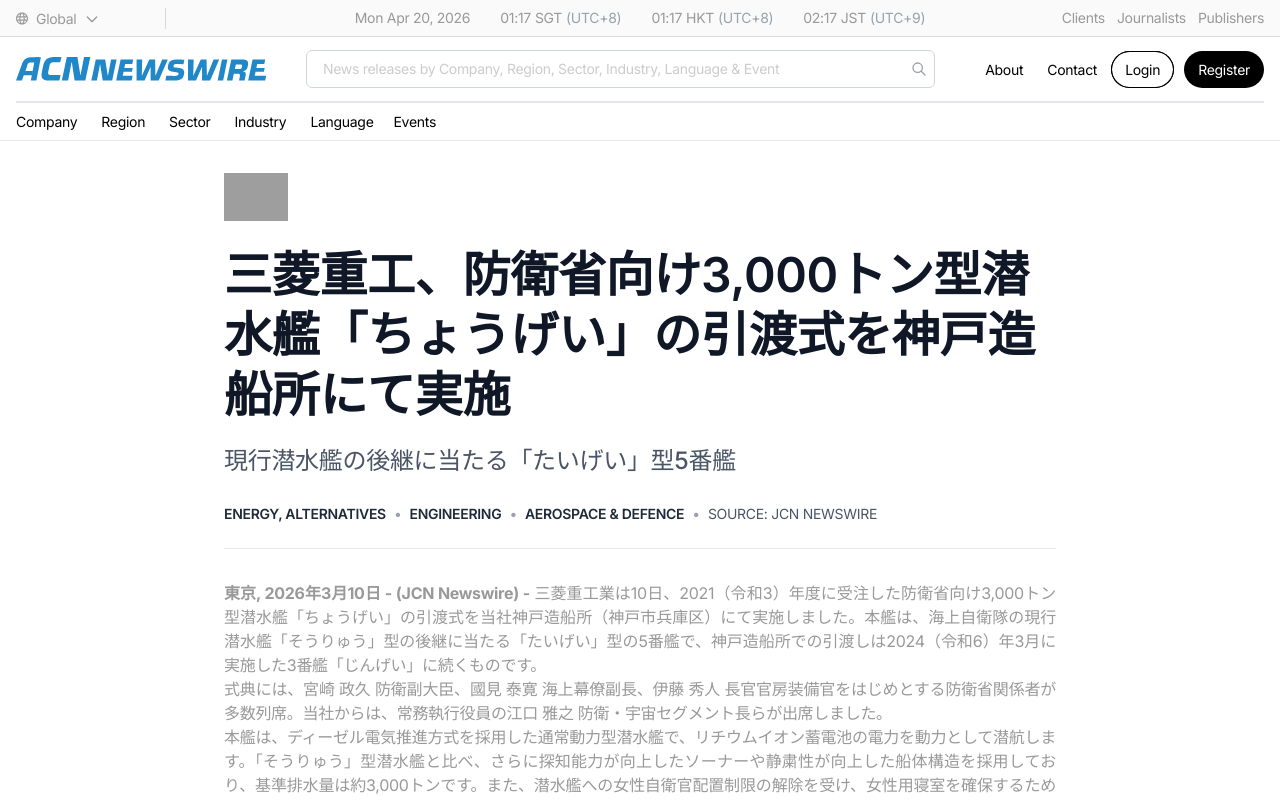
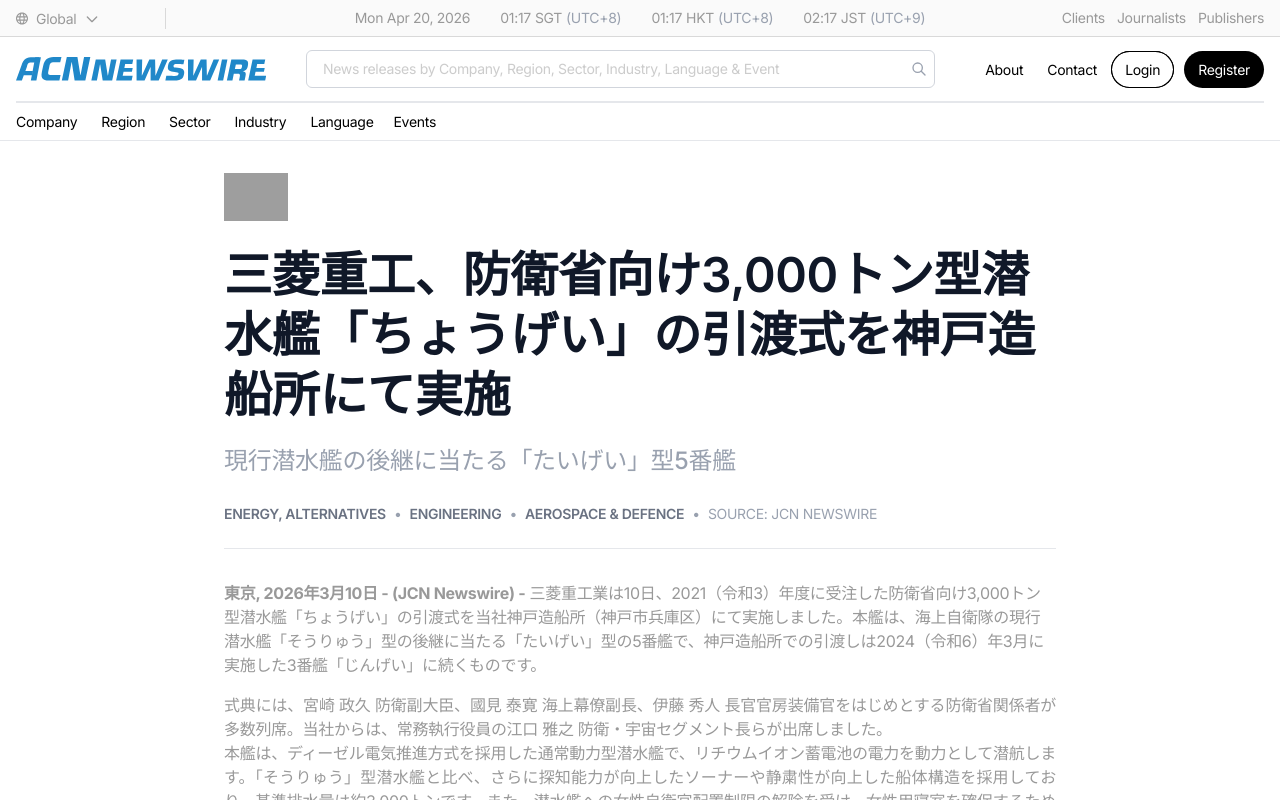
Before and after one commit to s-ging/newsroom, a Next.js app: page / in a window 1280 px wide. Shown: the top 800 px of the page. Built offline with nearby package versions, Linux system fonts and the light colour scheme; grey boxes are pictures that could not be loaded.

Commit message:
feat: changes on body

```diff
--- a/src/components/press-release/Hero.tsx
+++ b/src/components/press-release/Hero.tsx
@@ -67,17 +67,17 @@
       </h1>
 
       {subHeadline && (
-        <p className="mt-4 text-xl md:text-2xl text-gray-600 font-medium leading-relaxed">
+        <p className="mt-4 text-xl md:text-2xl text-gray-400 font-medium leading-relaxed">
           {subHeadline}
         </p>
       )}
 
       {tagParts.length > 0 && (
-        <p className="mt-6 text-xs md:text-sm uppercase text-gray-600">
+        <p className="mt-6 text-xs md:text-sm uppercase text-gray-400">
           {tagParts.map((part, i) => (
             <span key={i}>
               {i > 0 && <span className="mx-2 text-gray-400">•</span>}
-              <span className={part.startsWith('Source:') ? '' : 'font-semibold text-gray-800'}>
+              <span className={part.startsWith('Source:') ? '' : 'font-semibold text-gray-500'}>
                 {part}
               </span>
             </span>
--- a/src/services/mock-press-release.ts
+++ b/src/services/mock-press-release.ts
@@ -10,7 +10,7 @@
   language: "Japanese",
   photo: [],
   stock: null,
-  bodyHtml: `<p style="text-align: justify;"><strong>東京, 2026年3月10日 - (JCN Newswire) -</strong>&nbsp;三菱重工業は10日、2021（令和3）年度に受注した防衛省向け3,000トン型潜水艦「ちょうげい」の引渡式を当社神戸造船所（神戸市兵庫区）にて実施しました。本艦は、海上自衛隊の現行潜水艦「そうりゅう」型の後継に当たる「たいげい」型の5番艦で、神戸造船所での引渡しは2024（令和6）年3月に実施した3番艦「じんげい」に続くものです。</p><p style="text-align: justify;">式典には、宮崎 政久 防衛副大臣、國見 泰寛 海上幕僚副長、伊藤 秀人 長官官房装備官をはじめとする防衛省関係者が多数列席。当社からは、常務執行役員の江口 雅之 防衛・宇宙セグメント長らが出席しました。</p><p style="text-align: justify;">本艦は、ディーゼル電気推進方式を採用した通常動力型潜水艦で、リチウムイオン蓄電池の電力を動力として潜航します。「そうりゅう」型潜水艦と比べ、さらに探知能力が向上したソーナーや静粛性が向上した船体構造を採用しており、基準排水量は約3,000トンです。また、潜水艦への女性自衛官配置制限の解除を受け、女性用寝室を確保するため居住区内へ仕切りを設置し、シャワー室通路にはカーテンを設けるなど、女性自衛官の勤務に対応しているのも特長です。</p><p style="text-align: justify;">三菱重工は、陸・海・空にまたがる防衛装備品事業を一元的に運営し、技術的シナジーを発揮する中で、機能・性能ならびにコストパフォーマンスに優れた最新鋭の艦艇を開発・設計・建造し、就役後の維持整備にも積極的に対応しています。今後もトータルシップインテグレーターとして、省人化や無人化、サイバーセキュリティ、ライフサイクルコストの低減といった顧客の抱える課題に応え、従来の枠組みにとらわれない新しい潜水艦の開発に注力していきます。</p><p style="text-align: justify;">URL <a href="https://www.mhi.com/jp/news/260310.html">https://www.mhi.com/jp/news/260310.html</a>&nbsp;</p><p style="text-align: justify;"><strong>三菱重工グループについて</strong></p><p style="text-align: justify;">三菱重工グループは、エンジニアリングとものづくりのグローバルリーダーとして、 1884年の創立以来、 社会課題に真摯に向き合い、人々の暮らしを支えてきました。長い歴史の中で培われた高い技術力に最先端の知見を取り入れ、カーボンニュートラル社会の実現 に向けたエナジートランジション、 社会インフラのスマート化、サイバー・セキュリティ分野 の発展に取り組み、 人々の豊かな暮らしを実現します。詳しくは:&nbsp;三菱重工グループのウェブサイト:&nbsp;<a href="https://www.mhi.com/jp">www.mhi.com/jp</a></p>`,
+  bodyHtml: `<p style="margin-bottom: 16px;"><strong>東京, 2026年3月10日 - (JCN Newswire) -</strong>&nbsp;三菱重工業は10日、2021（令和3）年度に受注した防衛省向け3,000トン型潜水艦「ちょうげい」の引渡式を当社神戸造船所（神戸市兵庫区）にて実施しました。本艦は、海上自衛隊の現行潜水艦「そうりゅう」型の後継に当たる「たいげい」型の5番艦で、神戸造船所での引渡しは2024（令和6）年3月に実施した3番艦「じんげい」に続くものです。</p><p style="text-align: justify;">式典には、宮崎 政久 防衛副大臣、國見 泰寛 海上幕僚副長、伊藤 秀人 長官官房装備官をはじめとする防衛省関係者が多数列席。当社からは、常務執行役員の江口 雅之 防衛・宇宙セグメント長らが出席しました。</p><p style="text-align: justify;">本艦は、ディーゼル電気推進方式を採用した通常動力型潜水艦で、リチウムイオン蓄電池の電力を動力として潜航します。「そうりゅう」型潜水艦と比べ、さらに探知能力が向上したソーナーや静粛性が向上した船体構造を採用しており、基準排水量は約3,000トンです。また、潜水艦への女性自衛官配置制限の解除を受け、女性用寝室を確保するため居住区内へ仕切りを設置し、シャワー室通路にはカーテンを設けるなど、女性自衛官の勤務に対応しているのも特長です。</p><p style="text-align: justify;">三菱重工は、陸・海・空にまたがる防衛装備品事業を一元的に運営し、技術的シナジーを発揮する中で、機能・性能ならびにコストパフォーマンスに優れた最新鋭の艦艇を開発・設計・建造し、就役後の維持整備にも積極的に対応しています。今後もトータルシップインテグレーターとして、省人化や無人化、サイバーセキュリティ、ライフサイクルコストの低減といった顧客の抱える課題に応え、従来の枠組みにとらわれない新しい潜水艦の開発に注力していきます。</p><p style="text-align: justify;">URL <a href="https://www.mhi.com/jp/news/260310.html">https://www.mhi.com/jp/news/260310.html</a>&nbsp;</p><p style="text-align: justify;"><strong>三菱重工グループについて</strong></p><p style="text-align: justify;">三菱重工グループは、エンジニアリングとものづくりのグローバルリーダーとして、 1884年の創立以来、 社会課題に真摯に向き合い、人々の暮らしを支えてきました。長い歴史の中で培われた高い技術力に最先端の知見を取り入れ、カーボンニュートラル社会の実現 に向けたエナジートランジション、 社会インフラのスマート化、サイバー・セキュリティ分野 の発展に取り組み、 人々の豊かな暮らしを実現します。詳しくは:&nbsp;三菱重工グループのウェブサイト:&nbsp;<a href="https://www.mhi.com/jp">www.mhi.com/jp</a></p>`,
   source: "JCN Newswire",
   supplier: "JCN",
   location: {
```
